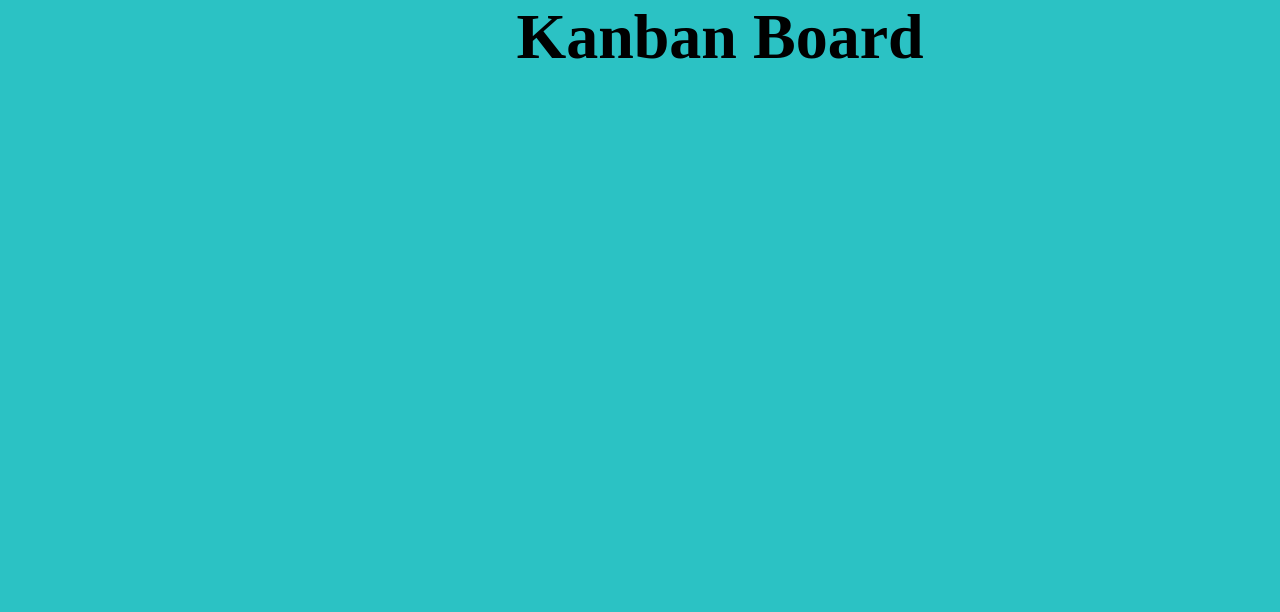
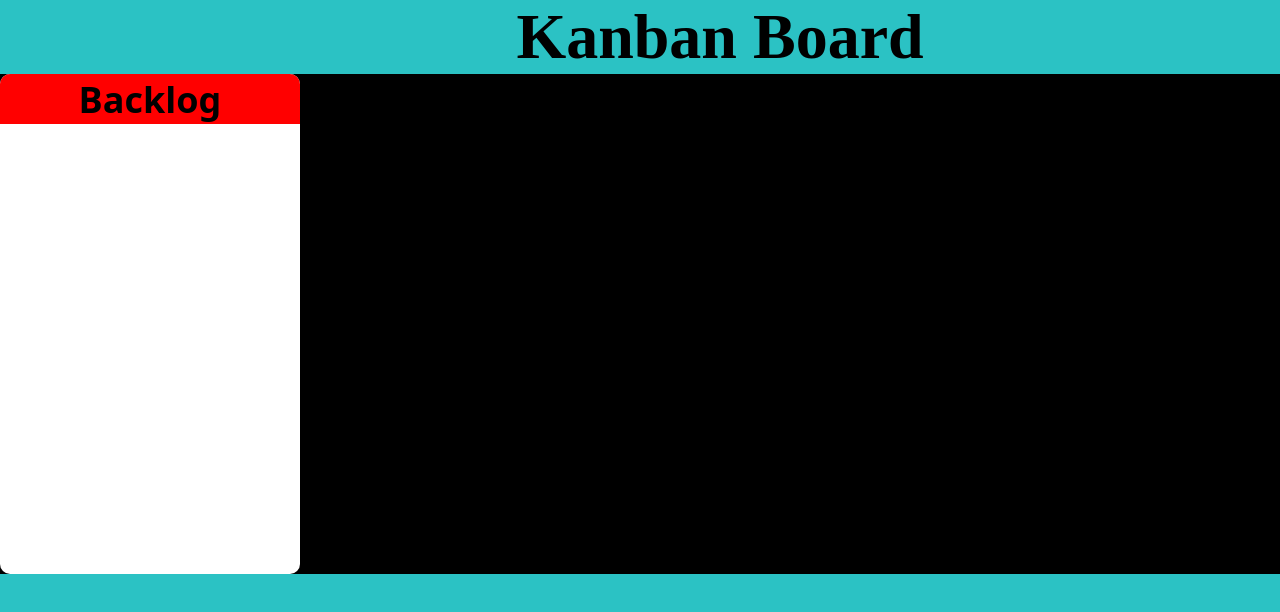
Before and after one commit to furqatbek13/Kanban, a plain HTML site: page index.html in a window 1280 px wide. Shown: the top 612 px of the page. Drawn offline with Linux system fonts and the light colour scheme.

Commit message:
box_1 qoshildi

```diff
--- a/index.html
+++ b/index.html
@@ -12,8 +12,13 @@
         <h1>Kanban  Board</h1>
         <div class="four_box">
           <div class="box_1">
-
+            <h2>Backlog</h2>
+            <div class="backlog_first_div">
+                <p class="first_p"></p>
+                <p class="second_p"></p>
+            </div>
           </div>
+          <div class="box_2"></div>
         </div>
     </div>
 
--- a/style/style.css
+++ b/style/style.css
@@ -17,3 +17,35 @@
     text-align: center;
     font-size: 64px;
 }
+.four_box{
+    width: 1440px;
+    height: 500px;
+    background: #000;
+    display: flex;
+    align-items: center;
+    justify-content: space-between;
+}
+.box_1{
+    width: 300px;
+    height: 500px;
+     background: #fff;
+     display: flex;
+     align-items: center;
+     flex-direction: column;
+     border-radius: 10px;
+}
+.box_1 h2{
+    width: 300px;
+    height: 50px;
+    background:red;
+    display: flex;
+    align-items: center;
+    justify-content: center;
+    font-family: system-ui, -apple-system, BlinkMacSystemFont, 'Segoe UI', Roboto, Oxygen, Ubuntu, Cantarell, 'Open Sans', 'Helvetica Neue', sans-serif;
+    font-size: 36px;
+    border-radius: 10px 10px 0px 0px;
+}
+.box_1 .backlog_first_div{
+    width: 280px;
+    height: ;
+}
```
